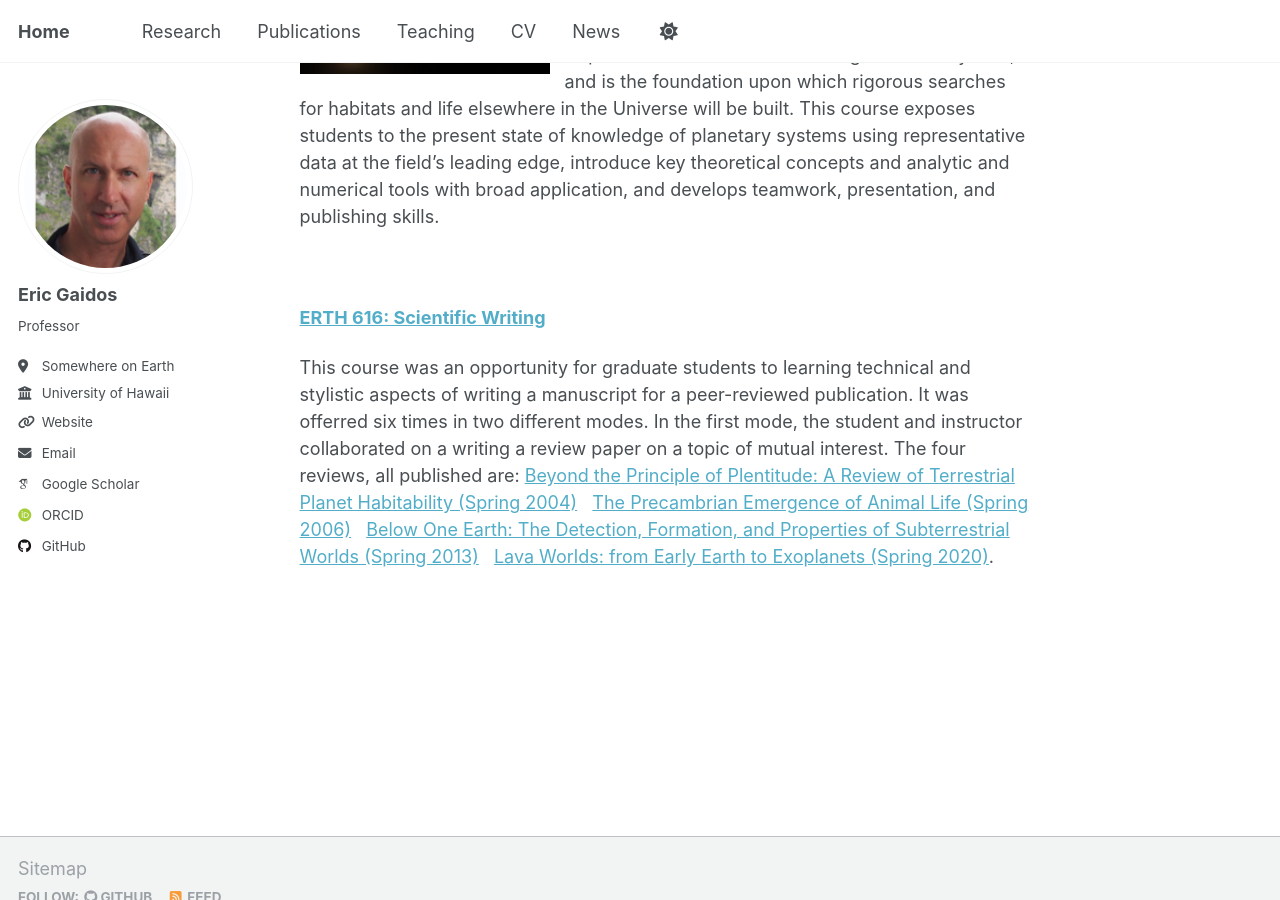
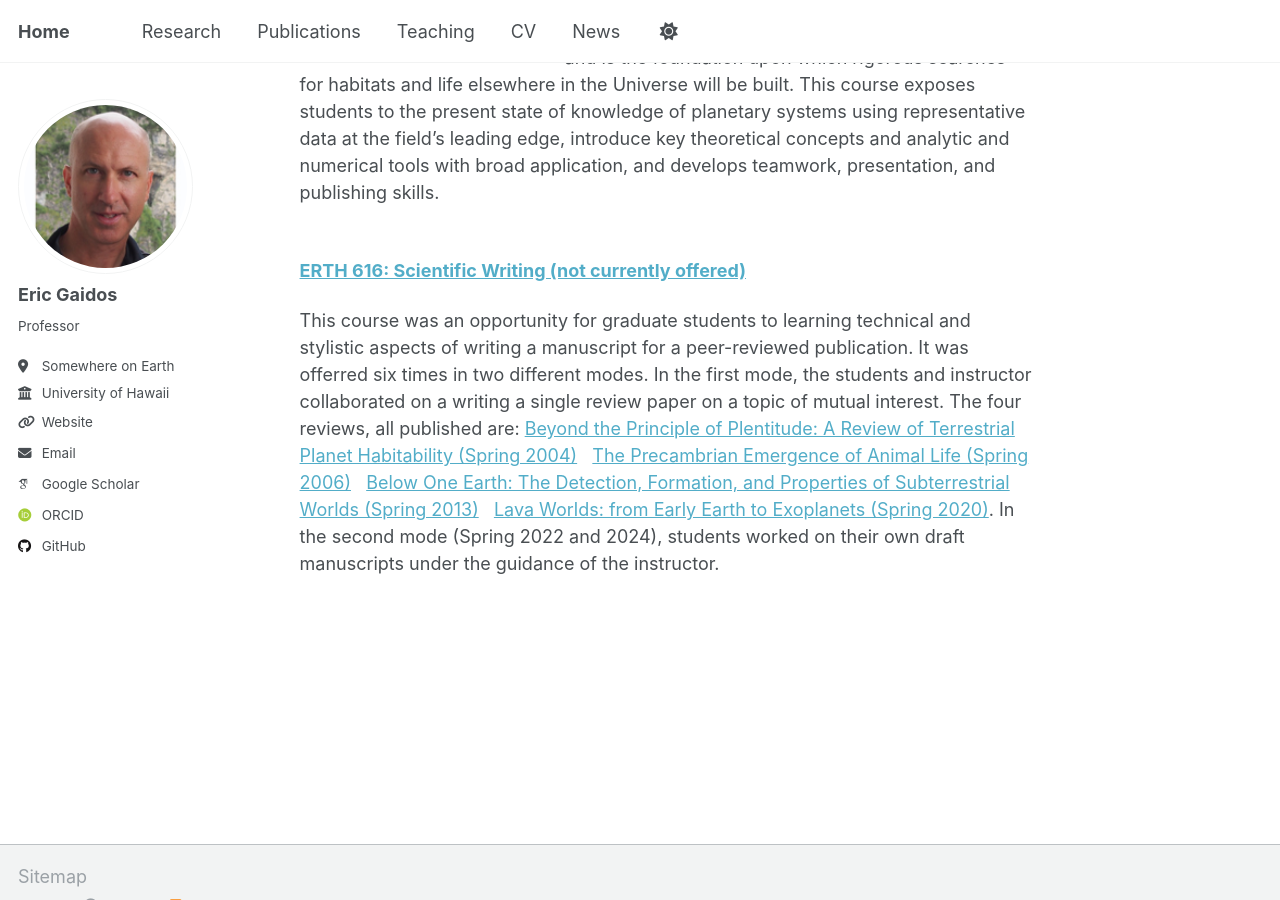
Before and after one commit to egaidos/egaidos.github.io, a Jekyll site: the page built from teaching.md, in a window 1280 px wide and 900 px high, scrolled down 596 px. Built offline with Jekyll 4.4.1, drawn with Linux system fonts in a browser that asks for light colours; some web fonts are replaced; our own code applies the rules of GitHub Pages for plain Markdown files.

Commit message:
Update teaching.md

```diff
--- a/teaching.md
+++ b/teaching.md
@@ -25,16 +25,13 @@
 <p>Exploration of Earth history via an imaginary sailing voyage around the world and back in time to Earth’s formation and the origin of life. Introduces fundamental concepts in geology, paleontology, living systems, and evolutionary biology. </p>
 </article>
 <br>
-<p></p>
 <article class="6u$ 12u$(xsmall) work-item">
 <p><b><a href="https://catalog.manoa.hawaii.edu/preview_course_nopop.php?catoid=2&coid=50814">ERTH/ASTR 707: Exoplanet Astronomy</a></b></p>
 <img src="../images/Kepler-186.jpg" width=250 height=250 alt="Kepler-186" class="image-left">
 <p>Three decades ago, the only planetary system we were certain of was our own. Now we know of thousands of systems; their diversity challenges our theories of planet formation and evolution, provides required context for understanding the Solar System, and is the foundation upon which rigorous searches for habitats and life elsewhere in the Universe will be built. This course exposes students to the present state of knowledge of planetary systems using representative data at the field’s leading edge, introduce key theoretical concepts and analytic and numerical tools with broad application, and develops teamwork, presentation, and publishing skills.</p>
 </article>
-
 <br>
-<p></p>
 <article class="6u$ 12u$(xsmall) work-item">
-<p><b><a href="https://manoa.hawaii.edu/catalog-2024-25/courses/gg-erth-616-how-to-write-a-scientific-paper-3/">ERTH 616: Scientific Writing</a></b></p>
-<p>This course was an opportunity for graduate students to learning technical and stylistic aspects of writing a manuscript for a peer-reviewed publication.  It was offerred six times in two different modes.  In the first mode, the student and instructor collaborated on a writing a review paper on a topic of mutual interest.  The four reviews, all published are:  <a href="https://www.liebertpub.com/doi/10.1089/ast.2005.5.100">Beyond the Principle of Plentitude: A Review of Terrestrial Planet Habitability (Spring 2004)</a> &nbsp; <a href="https://onlinelibrary.wiley.com/doi/10.1111/j.1472-4669.2007.00125.x">The Precambrian Emergence of Animal Life (Spring 2006)</a> &nbsp; <a href="https://ui.adsabs.harvard.edu/abs/2013SSRv..180...71S/abstract">Below One Earth: The Detection, Formation, and Properties of Subterrestrial Worlds (Spring 2013)</a> &nbsp; <a href="https://www.sciencedirect.com/science/article/abs/pii/S000928192030146X">Lava Worlds: from Early Earth to Exoplanets (Spring 2020)</a>.</p>
+<p><b><a href="https://manoa.hawaii.edu/catalog-2024-25/courses/gg-erth-616-how-to-write-a-scientific-paper-3/">ERTH 616: Scientific Writing (not currently offered)</a></b></p>
+<p>This course was an opportunity for graduate students to learning technical and stylistic aspects of writing a manuscript for a peer-reviewed publication.  It was offerred six times in two different modes.  In the first mode, the students and instructor collaborated on a writing a single review paper on a topic of mutual interest.  The four reviews, all published are:  <a href="https://www.liebertpub.com/doi/10.1089/ast.2005.5.100">Beyond the Principle of Plentitude: A Review of Terrestrial Planet Habitability (Spring 2004)</a> &nbsp; <a href="https://onlinelibrary.wiley.com/doi/10.1111/j.1472-4669.2007.00125.x">The Precambrian Emergence of Animal Life (Spring 2006)</a> &nbsp; <a href="https://ui.adsabs.harvard.edu/abs/2013SSRv..180...71S/abstract">Below One Earth: The Detection, Formation, and Properties of Subterrestrial Worlds (Spring 2013)</a> &nbsp; <a href="https://www.sciencedirect.com/science/article/abs/pii/S000928192030146X">Lava Worlds: from Early Earth to Exoplanets (Spring 2020)</a>.  In the second mode (Spring 2022 and 2024), students worked on their own draft manuscripts under the guidance of the instructor.</p>
 </article>
```
